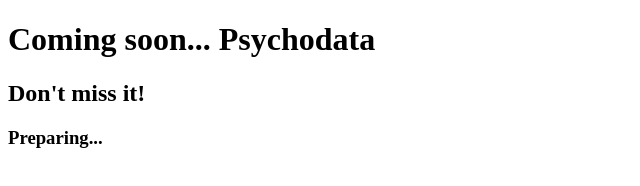
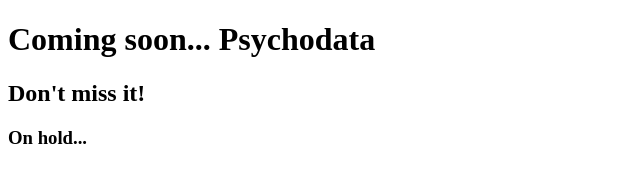
Before and after one commit to Iases22/git-101, a plain HTML site: page index.html in a window 1280 px wide. Shown: the full height of the page, 0-640 px from the left. Drawn offline with Linux system fonts and the light colour scheme.

Commit message:
Update index.html

```diff
--- a/index.html
+++ b/index.html
@@ -4,6 +4,6 @@
 	<body>
 		<h1>Coming soon... Psychodata</h1>
 		<h2>Don't miss it!</h2>
-		<h3>Preparing...</h3>
+		<h3>On hold...</h3>
 	</body>
 </html>
```
